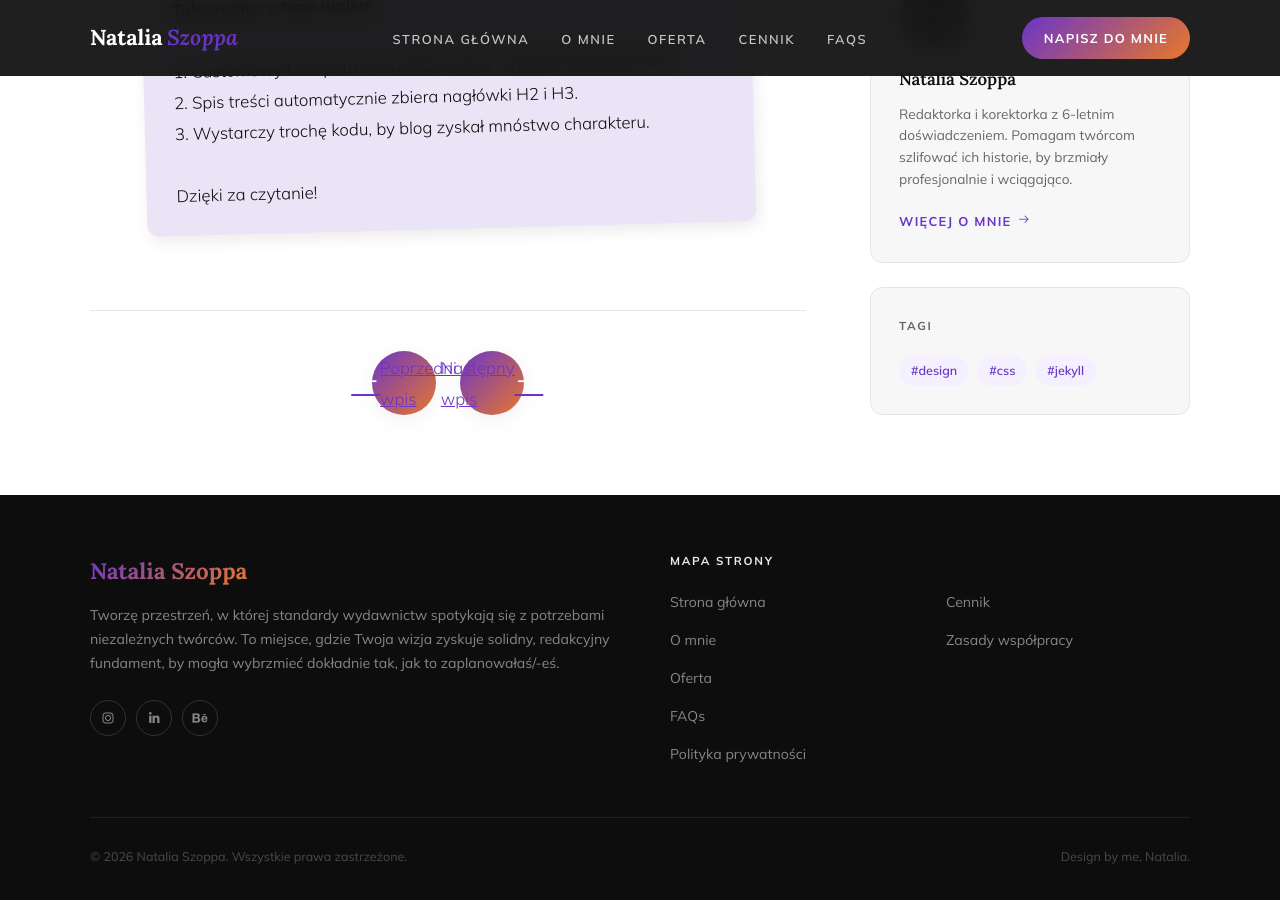
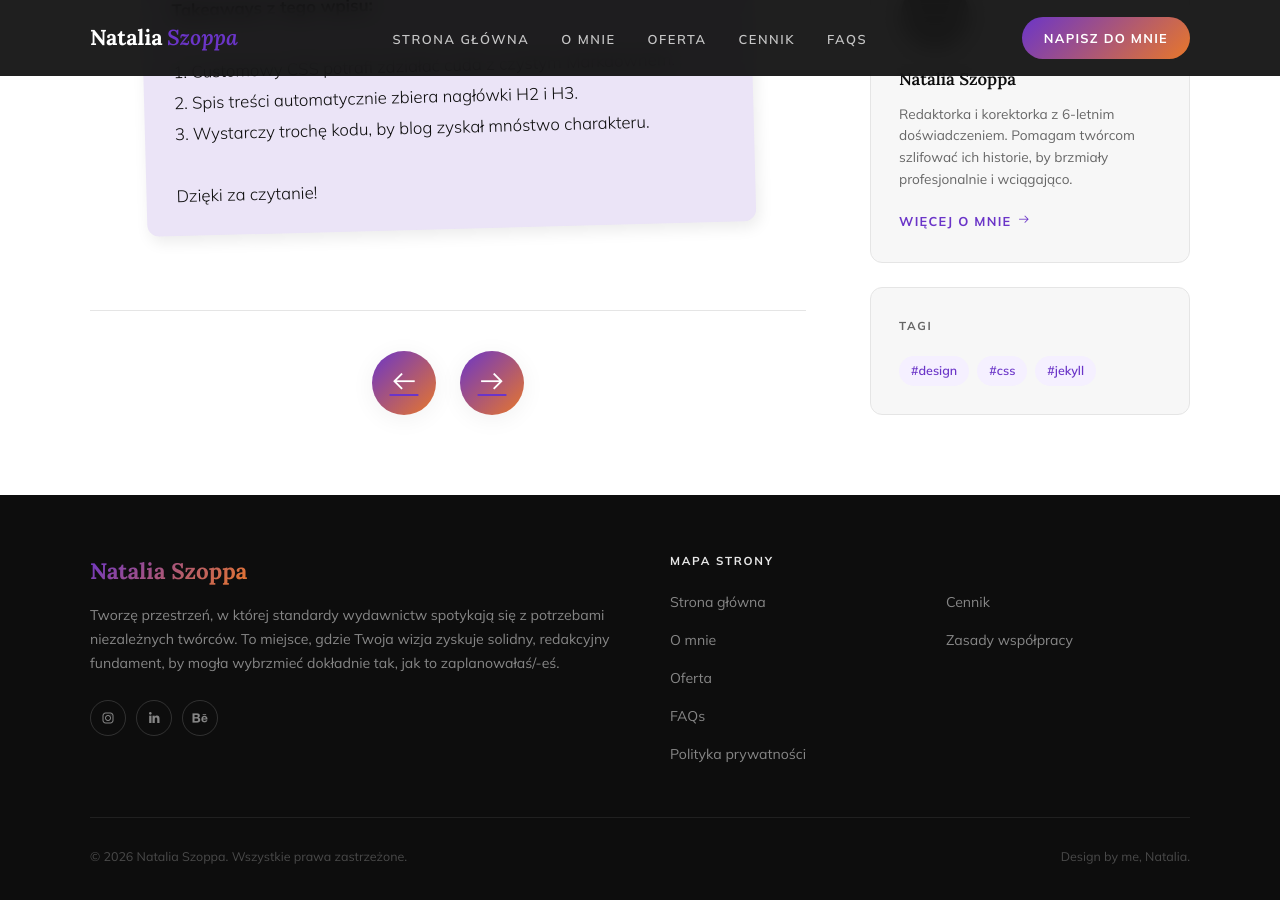
Before and after one commit to Bonnie00726/nataliaszoppa, a Jekyll site: the page built from _posts/2026-04-13-test-typografii.md, in a window 1280 px wide and 900 px high, scrolled down 3083 px. Built offline with Jekyll 4.4.1, drawn with Linux system fonts in a browser that asks for light colours; grey boxes are pictures that could not be loaded.

Commit message:
Update post.html

```diff
--- a/_layouts/post.html
+++ b/_layouts/post.html
@@ -47,31 +47,20 @@ layout: default
 
         {{ content }}
 
-        <div class="post-navigation">
+      <div class="post-navigation">
             {% if page.previous %}
-                <a href="{{ page.previous.url | relative_url }}" class="post-nav-btn nav-prev">
+                <a href="{{ page.previous.url | relative_url }}" class="post-nav-btn nav-prev" title="{{ page.previous.title }}">
                     <i class="las la-arrow-left"></i>
-                    <div class="nav-content">
-                        <span class="nav-label">Poprzedni wpis</span>
-
-                    </div>
                 </a>
-            {% else %}
-                <div class="post-nav-empty"></div>
             {% endif %}
 
             {% if page.next %}
-                <a href="{{ page.next.url | relative_url }}" class="post-nav-btn nav-next">
-                    <div class="nav-content text-right">
-                        <span class="nav-label">Następny wpis</span>
-
-                    </div>
+                <a href="{{ page.next.url | relative_url }}" class="post-nav-btn nav-next" title="{{ page.next.title }}">
                     <i class="las la-arrow-right"></i>
                 </a>
-            {% else %}
-                <div class="post-nav-empty"></div>
             {% endif %}
         </div>
+
         </main>
 
     <aside class="blog-sidebar">
```
